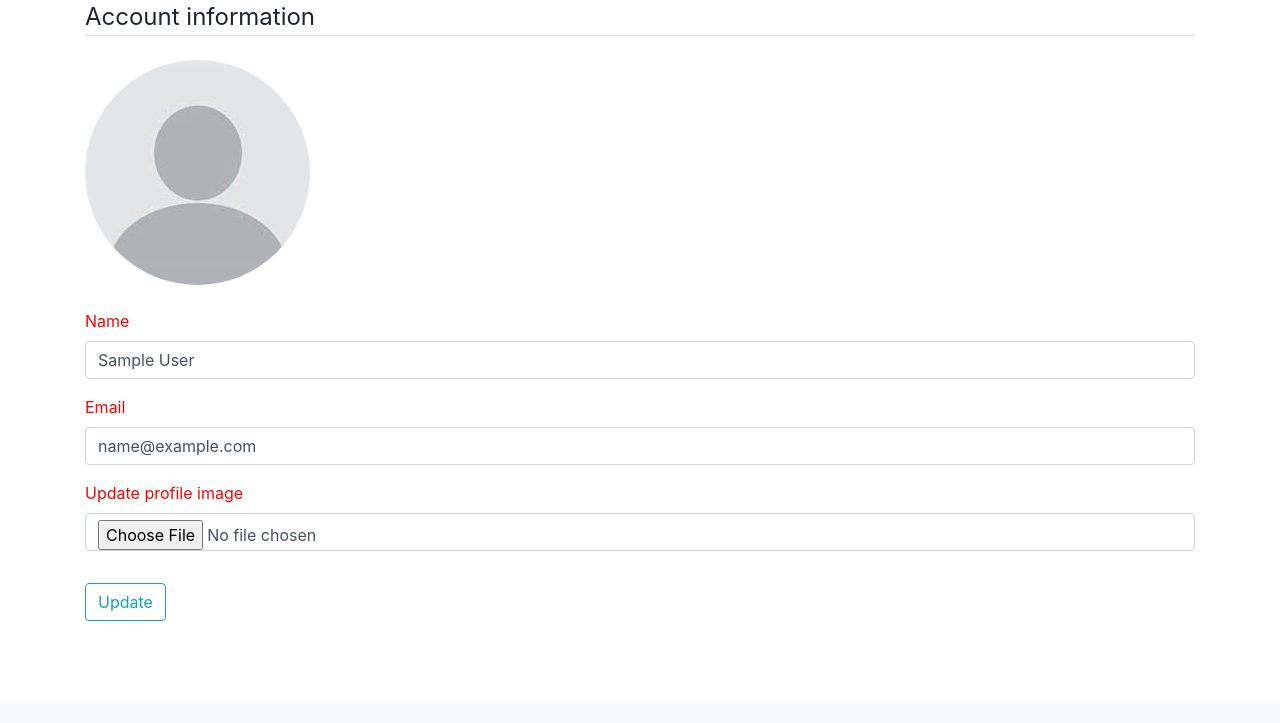
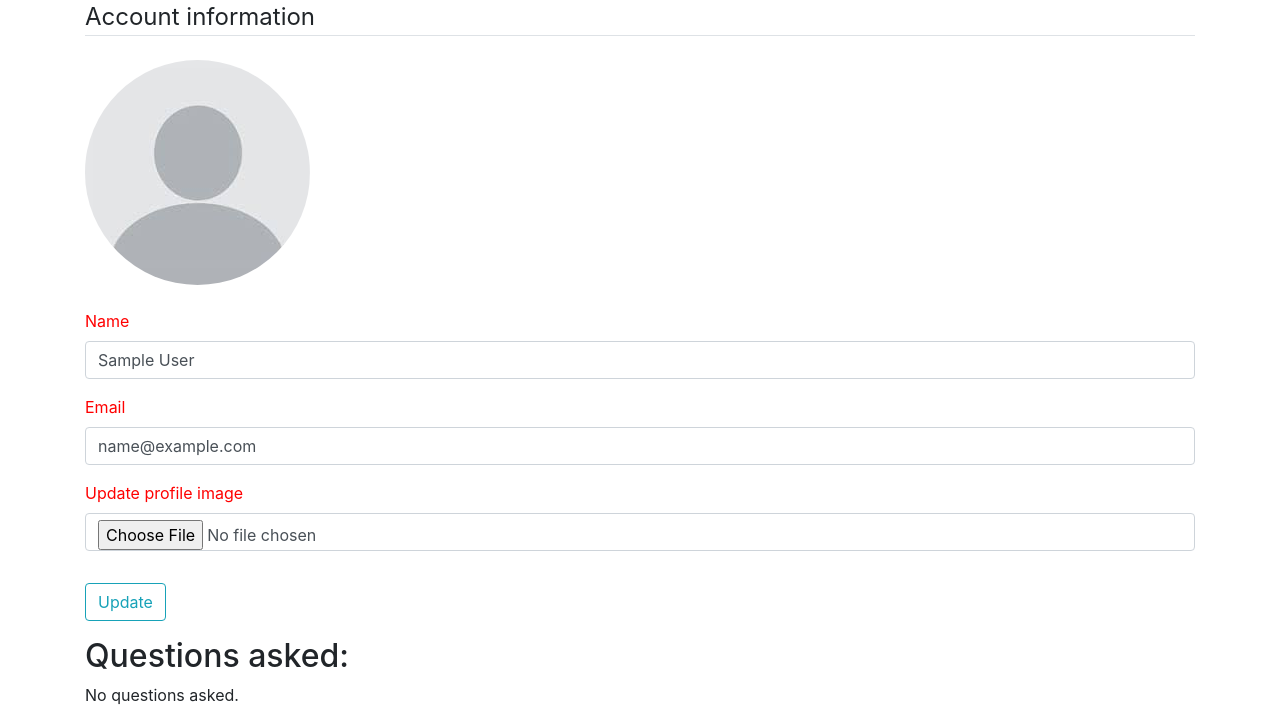
Before and after one commit to arvydasg/stackunderflow, a Flask app: page /auth/my_account in a window 1280 px wide. Shown: the part 97-820 px from the top of the page. Before the commit the page ends 718 px from the top, so only its background shows below. Run offline with Flask 3, Linux system fonts and the light colour scheme; the visitor is signed in with stand-in values (Sample User, id 1); data that the repository does not hold is empty; some libraries are stand-ins or nearby versions.

Commit message:
user can see all the questions he has asked in his account page

```diff
--- a/stackunderflow_app/auth/auth.py
+++ b/stackunderflow_app/auth/auth.py
@@ -1,5 +1,5 @@
 from flask import render_template, request, redirect, url_for, flash
-from stackunderflow_app.models import db, Users
+from stackunderflow_app.models import db, Users, Question
 from stackunderflow_app.auth.auth_forms import (
     RegisterForm,
     LoginForm,
@@ -89,6 +89,9 @@ def route_my_account():
     elif request.method == "GET":
         form.name.data = current_user.name
         form.email.data = current_user.email
+
+    questions = Question.query.filter_by(author=current_user).all()
+
     new_profile_image = url_for(
         "static", filename="profile_images/" + current_user.profile_image
     )
@@ -97,4 +100,5 @@ def route_my_account():
         title="Account",
         form=form,
         profile_image=new_profile_image,
+        questions=questions,
     )
--- a/stackunderflow_app/templates/auth/my_account.html
+++ b/stackunderflow_app/templates/auth/my_account.html
@@ -29,4 +29,20 @@
             </div>
         </form>
     </div>
+
+    <div class="content-section">
+        <h2>Questions asked:</h2>
+        {% if questions %}
+            <ul>
+                {% for question in questions %}
+                    <a href="{{ url_for('questions.route_question_detail', question_id=question.id) }}">
+                        <li>{{ question.title }}</li>
+                    </a>
+                {% endfor %}
+            </ul>
+        {% else %}
+            <p>No questions asked.</p>
+        {% endif %}
+    </div>
+
 {% endblock content %}
--- a/stackunderflow_app/templates/questions/all_questions.html
+++ b/stackunderflow_app/templates/questions/all_questions.html
@@ -45,6 +45,8 @@
                             {% endif %}
                         </div>
                     </div>
+                {% else %}
+                    <p>No questions asked.</p>
                 {% endfor %}
             </div>
         </div>
```
